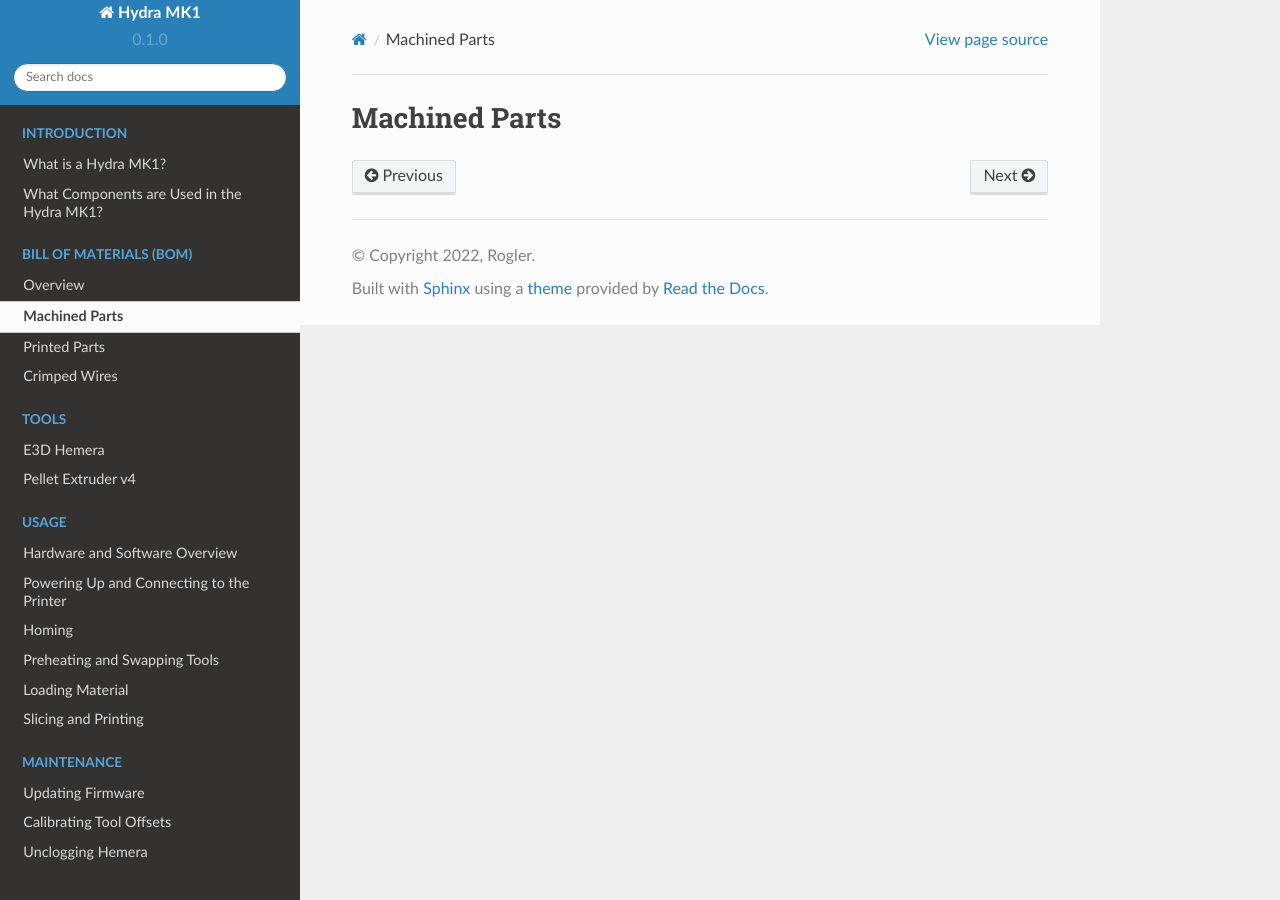
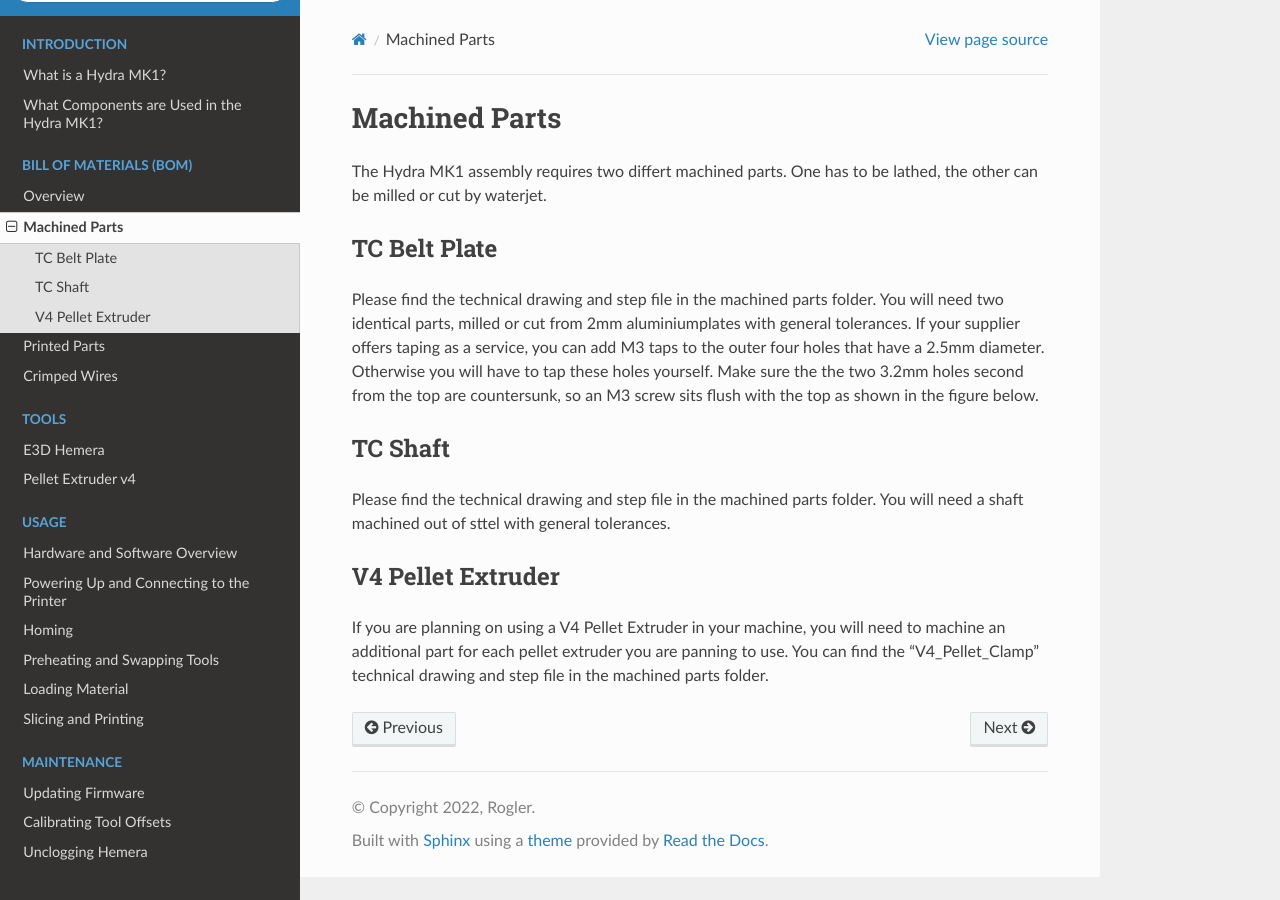
Before and after one commit to srl-ethz/hydra-documentation, a Sphinx documentation site: the page built from docs/source/bom/machined.rst, in a window 1280 px wide. Built offline with Sphinx 7.4.7 and the Read the Docs theme 2.0.0, drawn with Linux system fonts in a browser that asks for light colours; pages that are not in the unit, such as notebooks, are missing from menus.

Commit message:
Update machined.rst

```diff
--- a/docs/source/bom/machined.rst
+++ b/docs/source/bom/machined.rst
@@ -1,3 +1,20 @@
 ################################
 Machined Parts
 ################################
+
+The Hydra MK1 assembly requires two differt machined parts. One has to be lathed, the other can be milled or cut by waterjet.
+
+TC Belt Plate
+=============
+
+Please find the technical drawing and step file in the machined parts folder. You will need two identical parts, milled or cut from 2mm aluminiumplates with general tolerances. If your supplier offers taping as a service, you can add M3 taps to the outer four holes that have a 2.5mm diameter. Otherwise you will have to tap these holes yourself. Make sure the the two 3.2mm holes second from the top are countersunk, so an M3 screw sits flush with the top as shown in the figure below.
+
+TC Shaft
+============
+
+Please find the technical drawing and step file in the machined parts folder. You will need a shaft machined out of sttel with general tolerances.
+
+V4 Pellet Extruder
+===================
+
+If you are planning on using a V4 Pellet Extruder in your machine, you will need to machine an additional part for each pellet extruder you are panning to use. You can find the "V4_Pellet_Clamp" technical drawing and step file in the machined parts folder.
```
